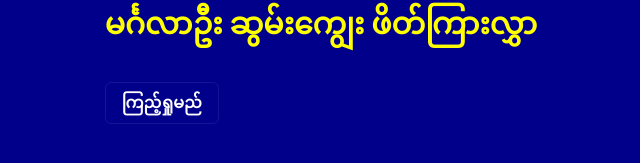
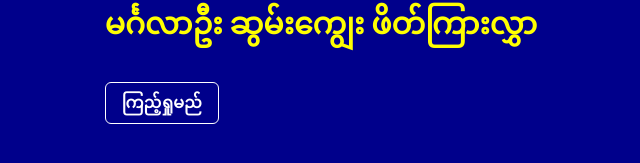
Before and after one commit to AungNaingPhyo2006/aanda, a Next.js app: page / in a window 1280 px wide. Shown: the part 335-498 px from the top of the page, without its empty margins (319-959 px from the left). Built offline with nearby package versions, Linux system fonts and the light colour scheme.

Commit message:
Update page.tsx

```diff
--- a/app/page.tsx
+++ b/app/page.tsx
@@ -14,10 +14,8 @@ export default function Home() {
           href="/about">
           ကြည့်ရှုမည်
         </Link> */}
-        <Link className="rounded-full border border-solid border-white/[.08] hover:bg-pink-500 hover:border-transparent  font-bold text-white py-2 px-4 rounded-md hover:bg-blue-600" href="/about"> ကြည့်ရှုမည်</Link>
-
+        <Link className="rounded-full border border-solid border-white hover:bg-pink-500 hover:border-transparent  font-bold text-white py-2 px-4 rounded-md hover:bg-blue-600" href="/about"> ကြည့်ရှုမည်</Link>
         </div>
-
       </main>
     </div>
   );
```
